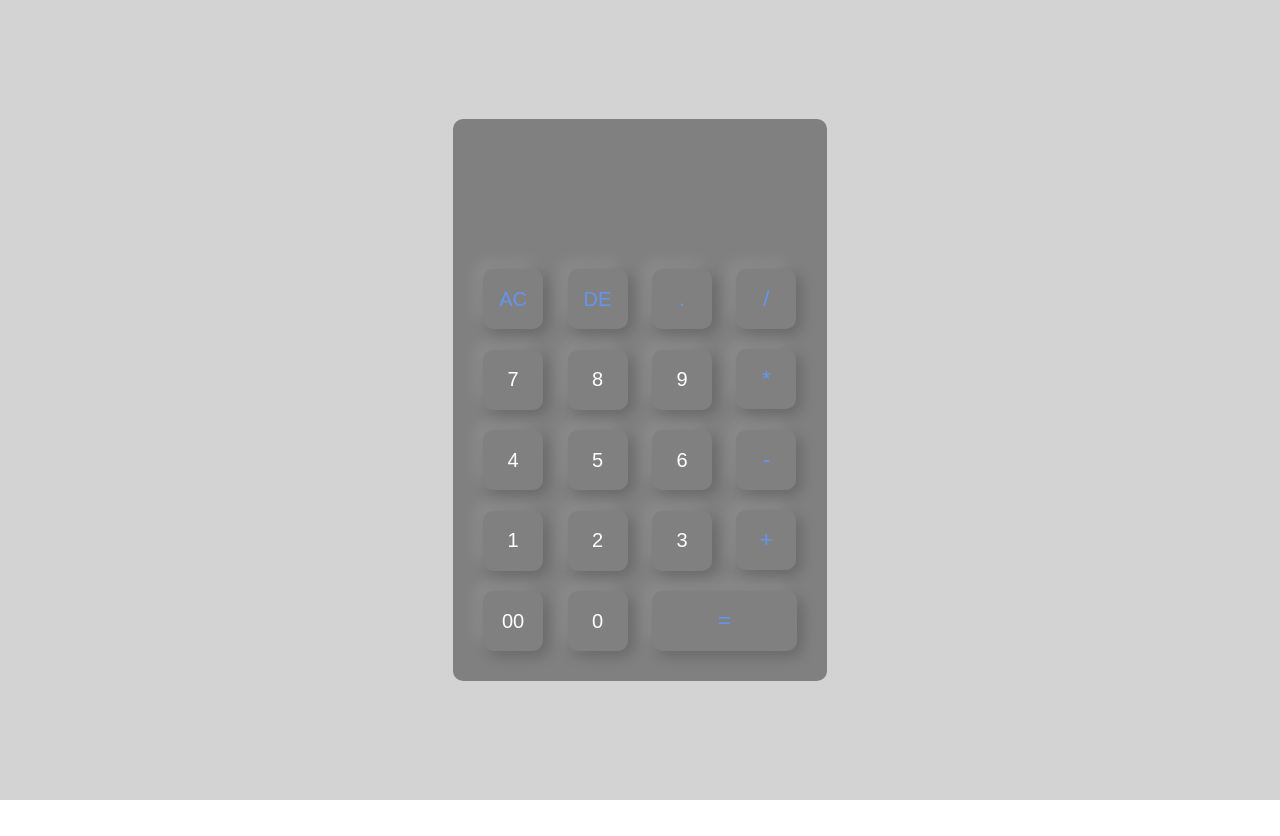
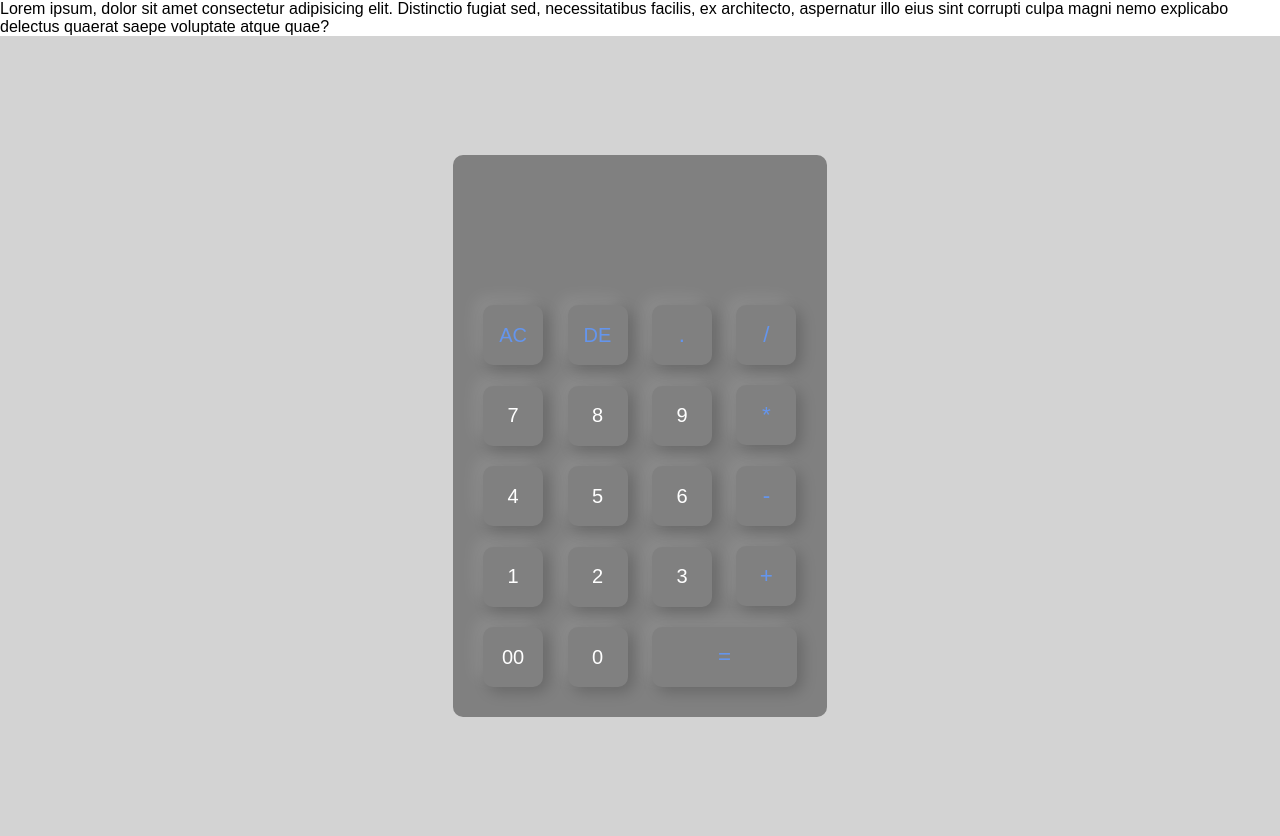
Before and after one commit to John-Oresh/demoCalculator, a plain HTML site: page index.html in a window 1280 px wide. Before the commit the page ends 800 px from the top, so only its background shows below. Drawn offline with Linux system fonts and the light colour scheme.

Commit message:
added lorem

```diff
--- a/index.html
+++ b/index.html
@@ -9,7 +9,7 @@
 </head>
 
 <body>
-
+<div>Lorem ipsum, dolor sit amet consectetur adipisicing elit. Distinctio fugiat sed, necessitatibus facilis, ex architecto, aspernatur illo eius sint corrupti culpa magni nemo explicabo delectus quaerat saepe voluptate atque quae?</div>
     <div class="conainer">
     <div class="calculator">
         <form>
```
